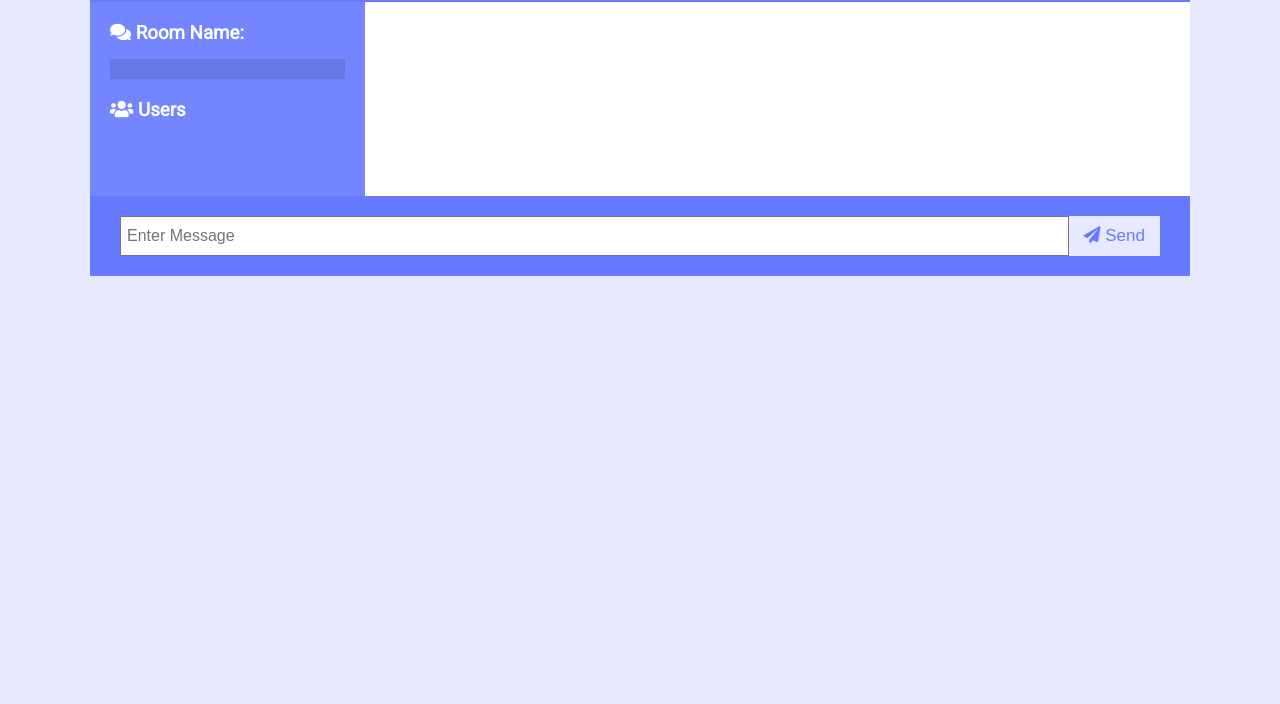
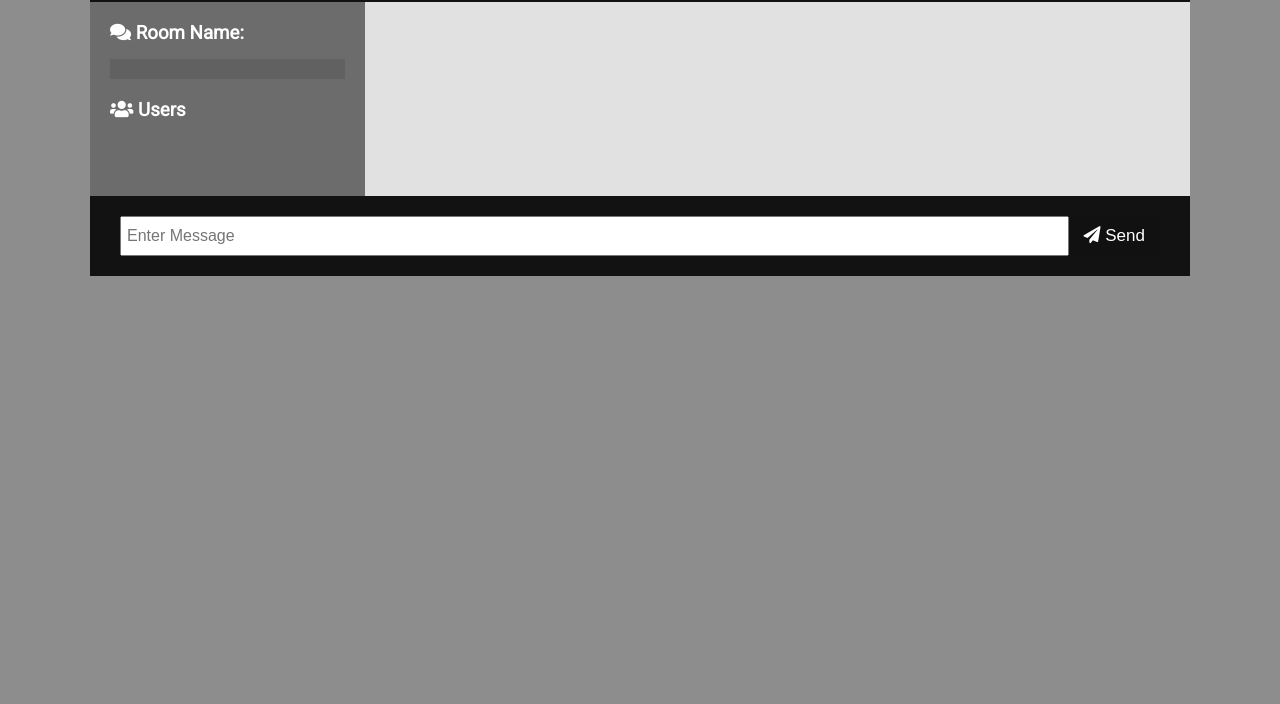
Before and after one commit to mc-solo/chatApp, a website: page public/chat.html in a window 1280 px wide. Shown: the part 96-800 px from the top of the page. Drawn offline with nearby package versions, Linux system fonts and the light colour scheme; no server answers.

Commit message:
finalize the stylesheet and other minor bugs

```diff
--- a/public/css/style.css
+++ b/public/css/style.css
@@ -1,9 +1,9 @@
 @import url('https://fonts.googleapis.com/css?family=Roboto&display=swap');
 
 :root {
-	--dark-color-a: #667aff;
-	--dark-color-b: #7386ff;
-	--light-color: #e6e9ff;
+	--dark-color-a: #121212;
+	--dark-color-b: #1212128f;
+	--light-color: #1212127a;
 	--success-color: #5cb85c;
 	--error-color: #d9534f;
 }
@@ -32,8 +32,9 @@ a {
 .btn {
 	cursor: pointer;
 	padding: 5px 15px;
+	border-radius: 5px;
 	background: var(--light-color);
-	color: var(--dark-color-a);
+	color: #fff;
 	border: 0;
 	font-size: 17px;
 }
@@ -42,7 +43,7 @@ a {
 
 .chat-container {
 	max-width: 1100px;
-	background: #fff;
+	background: #ffffffbd;
 	margin: 30px auto;
 	overflow: hidden;
 }
```
